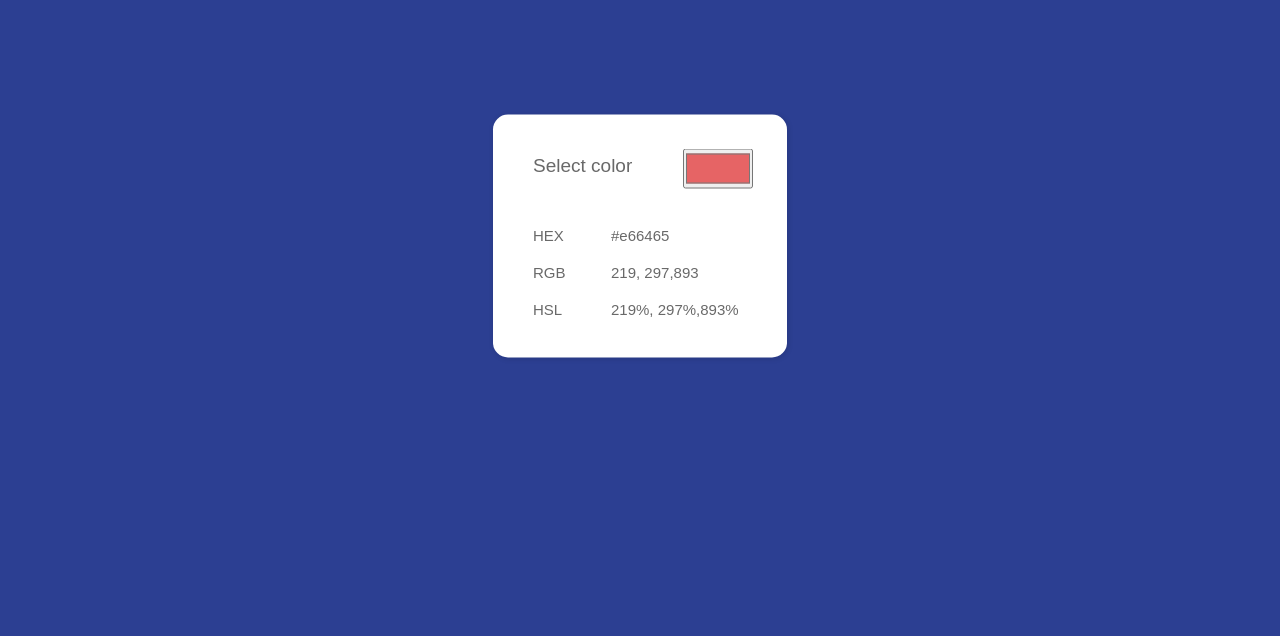
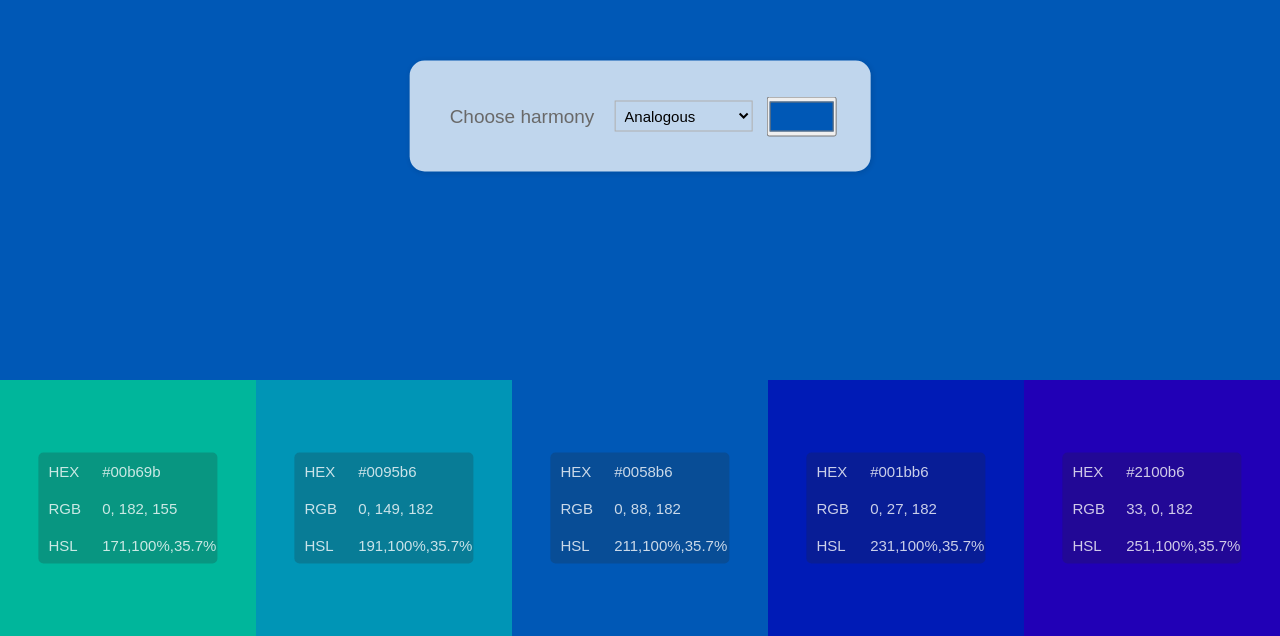
Before and after one commit to tomas-soltes/color_picker, a plain HTML site: page index.html in a window 1280 px wide. Shown: the part 164-800 px from the top of the page. Drawn offline with Linux system fonts and the light colour scheme.

Commit message:
11C_03_02_version1

```diff
--- a/index.html
+++ b/index.html
@@ -11,14 +11,72 @@
 
 <body>
     <div class="cp">
-        <label for="head">Select color</label>
-        <input type="color" id="color" name="color" value="#e66465">
-        <p class="color_type type_hex">HEX</p>
-        <p class="color_value value_hex">#e66465</p>
-        <p class="color_type type_rgb">RGB</p>
-        <p class="color_value value_rgb">219, 297,893</p>
-        <p class="color_type type_hsl">HSL</p>
-        <p class="color_value value_hsl">219%, 297%,893%</p>
+        <label>
+            Choose harmony
+            <select>
+                <option value="analogous">Analogous</option>
+                <option value="monochromatic">Monochromatic</option>
+                <option value="triad">Triad</option>
+                <option value="complementary">Complementary</option>
+                <option value="compound">Compound</option>
+                <option value="shades">Shades</option>
+            </select>
+        </label>
+
+        <input type="color" id="color" name="color" value="#0058b6">
+    </div>
+
+    <div class="color_boxes">
+        <div class="color_box-1">
+            <div class="color_box_info">
+                <p class="color_type type_hex">HEX</p>
+                <p class="color_value value_hex">#0058b6</p>
+                <p class="color_type type_rgb">RGB</p>
+                <p class="color_value value_rgb">219, 297,893</p>
+                <p class="color_type type_hsl">HSL</p>
+                <p class="color_value value_hsl">219%, 297%,893%</p>
+            </div>
+        </div>
+        <div class="color_box-2">
+            <div class="color_box_info">
+                <p class="color_type type_hex">HEX</p>
+                <p class="color_value value_hex">#0058b6</p>
+                <p class="color_type type_rgb">RGB</p>
+                <p class="color_value value_rgb">219, 297,893</p>
+                <p class="color_type type_hsl">HSL</p>
+                <p class="color_value value_hsl">219%, 297%,893%</p>
+            </div>
+        </div>
+        <div class="color_box-3">
+            <div class="color_box_info">
+                <p class="color_type type_hex">HEX</p>
+                <p class="color_value value_hex">#0058b6</p>
+                <p class="color_type type_rgb">RGB</p>
+                <p class="color_value value_rgb">219, 297,893</p>
+                <p class="color_type type_hsl">HSL</p>
+                <p class="color_value value_hsl">219%, 297%,893%</p>
+            </div>
+        </div>
+        <div class="color_box-4">
+            <div class="color_box_info">
+                <p class="color_type type_hex">HEX</p>
+                <p class="color_value value_hex">#0058b6</p>
+                <p class="color_type type_rgb">RGB</p>
+                <p class="color_value value_rgb">219, 297,893</p>
+                <p class="color_type type_hsl">HSL</p>
+                <p class="color_value value_hsl">219%, 297%,893%</p>
+            </div>
+        </div>
+        <div class="color_box-5">
+            <div class="color_box_info">
+                <p class="color_type type_hex">HEX</p>
+                <p class="color_value value_hex">#0058b6</p>
+                <p class="color_type type_rgb">RGB</p>
+                <p class="color_value value_rgb">219, 297,893</p>
+                <p class="color_type type_hsl">HSL</p>
+                <p class="color_value value_hsl">219%, 297%,893%</p>
+            </div>
+        </div>
     </div>
 </body>
 
--- a/main.js
+++ b/main.js
@@ -1,12 +1,25 @@
+const select = document.querySelector("select");
+const body = document.querySelector("body");
+const color_boxes = document.querySelectorAll(".color_boxes > div");
+let harmony = "analogous";
 let Input = document.querySelector("input");
+let Option = document.querySelector("option");
 let Color = Input.value;
 
-Input.addEventListener("input", function () {
-    document.querySelector(".value_hex").innerHTML = Input.value;
-    document.querySelector(".value_rgb").innerHTML = hexToRGB(Input.value);
+createColors();
+
+select.onchange = function () {
+    harmony = select.value;
+    hexToRGB(Input.value);
     document.querySelector("body").style.backgroundColor = Input.value;
-}, false);
+}
 
+Input.addEventListener("input", createColors, false);
+
+function createColors() {
+    hexToRGB(Input.value);
+    document.querySelector("body").style.backgroundColor = Input.value;
+}
 
 function hexToRGB(h) {
     let r = 0,
@@ -30,8 +43,8 @@ function RGBToHSL(r, g, b) {
     b /= 255;
 
     // Find greatest and smallest channel values
-  let min = Math.min(r,g,b),
-      max = Math.max(r,g,b),
+    let min = Math.min(r, g, b),
+        max = Math.max(r, g, b),
         delta = max - min,
         h = 0,
         s = 0,
@@ -68,5 +81,75 @@ function RGBToHSL(r, g, b) {
     s = +(s * 100).toFixed(1);
     l = +(l * 100).toFixed(1);
 
-  document.querySelector(".value_hsl").innerHTML = h + "," + s + "%," + l + "%";
+    harmonyDecider(h, s, l);
 }
+
+function harmonyDecider(h, s, l) {
+    hBase = h;
+    sBase = s;
+    lBase = l;
+    let x = 0;
+
+    for (i = -2; i < 3; i++) {
+        if (harmony == "analogous") {
+            h = hBase + (20 * i);
+        }
+        if (harmony == "monochromatic") {
+            l = lBase + 15 * i;
+        }
+        if (harmony == "triad") {
+            h = hBase + (30 * i);
+        }
+
+        if (harmony == "complementary") {
+            h = hBase + (60 * i);
+        }
+        if (harmony == "compound") {
+            if (i < 0){
+                h = hBase + (60 * i);
+            }
+            if (i > 0){
+                h = hBase + (20 * i);
+            }
+
+        }
+
+        if (harmony == "shades") {
+            s = lBase + 20 * i;
+        }
+
+
+        console.log(color_boxes);
+        color_boxes[x].style.backgroundColor = `hsl(${h},${s}%,${l}%)`;
+        color_boxes[2].style.backgroundColor = `hsl(${hBase},${sBase}%,${lBase}%)`;
+        color_boxes[x].firstElementChild.lastElementChild.innerHTML = `${h},${s}%,${l}%`;
+        let rgb = color_boxes[x].style.backgroundColor;
+
+        function RGBNumbers(rgb) {
+            // Choose correct separator
+            let sep = rgb.indexOf(",") > -1 ? "," : " ";
+            // Turn "rgb(r,g,b)" into [r,g,b]
+            rgb = rgb.substr(4).split(")")[0].split(sep);
+            return rgb;
+        }
+
+        function RGBToHex(rgb) {
+            let r = (+rgb[0]).toString(16),
+                g = (+rgb[1]).toString(16),
+                b = (+rgb[2]).toString(16);
+
+            if (r.length == 1)
+                r = "0" + r;
+            if (g.length == 1)
+                g = "0" + g;
+            if (b.length == 1)
+                b = "0" + b;
+
+            return "#" + r + g + b;
+        }
+
+        color_boxes[x].firstElementChild.children[3].innerHTML = RGBNumbers(rgb);
+        color_boxes[x].firstElementChild.children[1].innerHTML = RGBToHex(RGBNumbers(rgb));
+        x++;
+    }
+}
--- a/style.css
+++ b/style.css
@@ -26,10 +26,6 @@ label {
     align-items: center;
 }
 
-label,input{
-    margin-bottom: 3rem;
-}
-
 input {
     margin: .4rem;
     outline: 0;
@@ -41,15 +37,28 @@ input {
 
 .cp{
 position: absolute;
-top: 50%;
+top: 35%;
 left: 50%;
 transform: translate(-50%,-50%);
-background-color: rgb(255, 255, 255);
+background-color: rgba(255, 255, 255, 0.753);
 padding: 3rem;
 border-radius: 1.5rem;
 box-shadow: 1px 1px 5px 1px rgba(0,0,0,0.1);
-display: grid;
-grid-template-columns: repeat(3,1fr);
+display: flex;
+align-items: center;
+z-index: 2;
+}
+
+.cp select{
+    margin: 0 0 0 2rem;
+    font-size: 1.5rem;
+    border: 0.5px solid rgb(175, 175, 175);
+    background-color: transparent;
+    padding: 0.5rem;
+}
+
+.cp select:focus{
+    outline: none;
 }
 
 .color_type{
@@ -63,3 +72,39 @@ grid-template-columns: repeat(3,1fr);
     padding: 1rem;
     font-size: 1.5rem;
 }
+
+.color_boxes{
+    position: absolute;
+    bottom: 0;
+    left: 0;
+    width: 100%;
+    display: flex;
+    grid-template-columns: repeat(5,1fr);
+}
+
+.color_boxes > div{
+    position: relative;
+    flex-basis: 20%;
+    box-sizing: border-box;
+}
+
+.color_boxes > div::before {
+    content: '';
+    display: block;
+    padding-top: 100%;
+  }
+.color_box_info{
+    width: 70%;
+    position: absolute;
+    top: 50%;
+    left: 50%;
+    transform: translate(-50%,-50%);
+    display: grid;
+    grid-template-columns: 30% 70%;
+    background-color: rgba(36, 36, 36, 0.219);
+    border-radius: 0.5rem;
+}
+
+.color_box_info p{
+    color: rgba(255, 255, 255, 0.788);
+}
```
Lines whose indentation alone changed are shown as unchanged.
